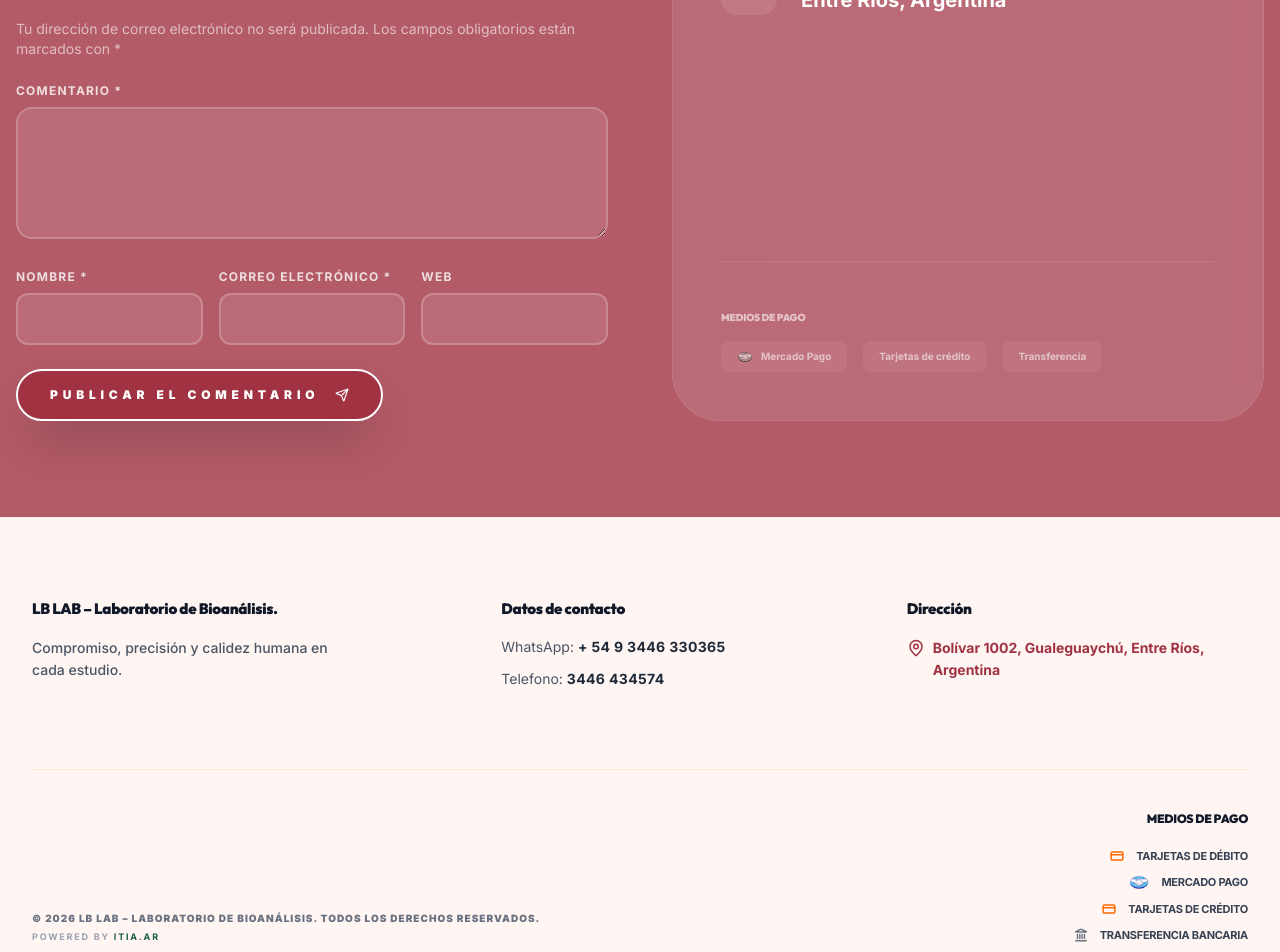
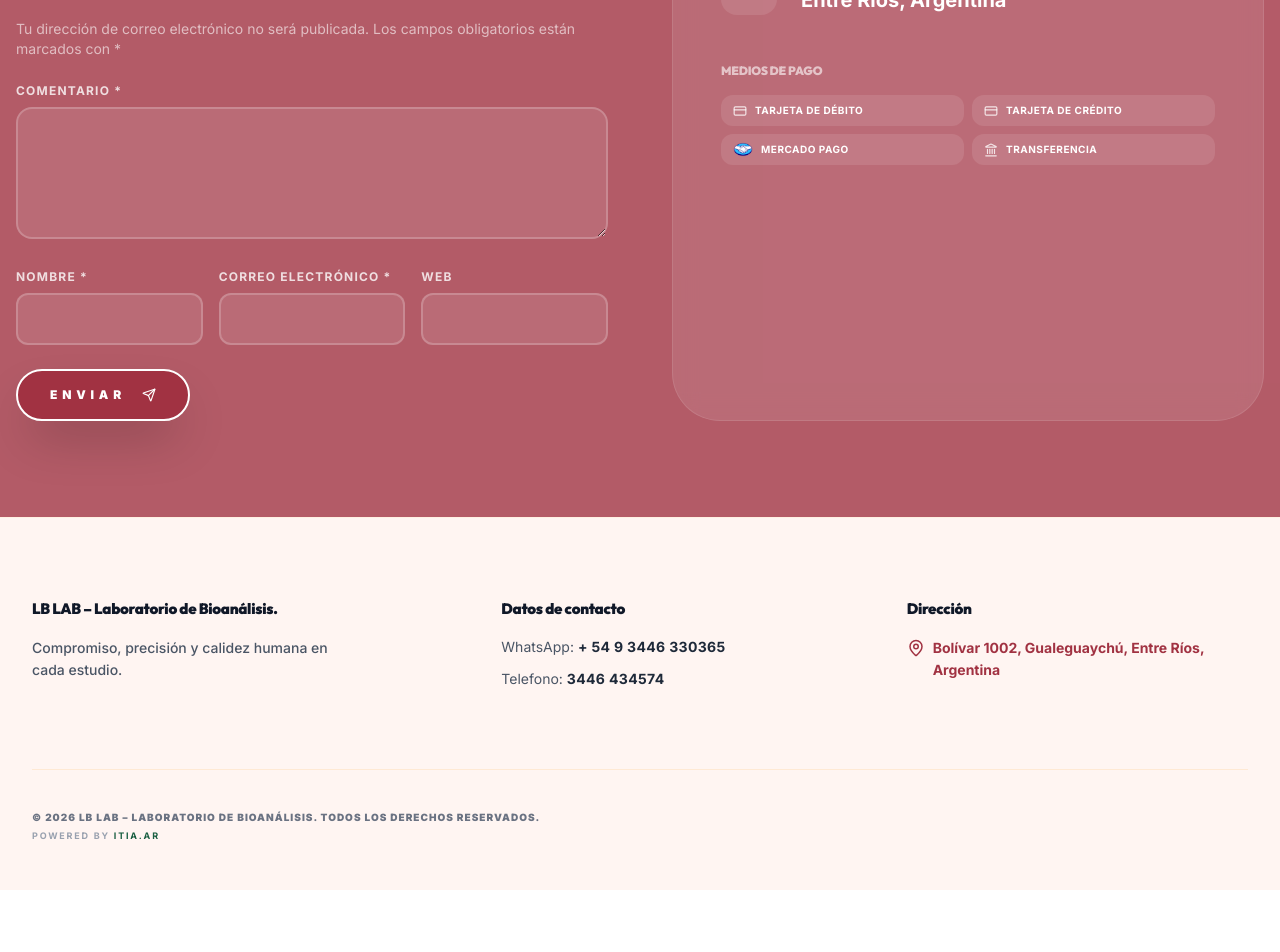
Before and after one commit to LucioRebora/lblab, a Next.js app: page / in a window 1280 px wide. Shown: the part 8000-8952 px from the top of the page. After the commit the page ends 8890 px from the top, so only its background shows below. Built offline with nearby package versions, Linux system fonts and the light colour scheme.

Commit message:
first lblab

```diff
--- a/src/components/Contact.tsx
+++ b/src/components/Contact.tsx
@@ -1,14 +1,14 @@
 "use client";
 
 import { motion } from "framer-motion";
-import { Send, MapPin, Phone, MessageCircle } from "lucide-react";
+import { Send, MapPin, Phone, MessageCircle, CreditCard, Landmark } from "lucide-react";
 
 export default function Contact() {
     return (
         <section id="contacto" className="py-24 bg-primary-burgundy/80 relative text-white">
             <div className="max-w-7xl mx-auto px-4">
                 {/* Map Placeholder Header */}
-                <div className="bg-white rounded-[2rem] overflow-hidden mb-16 shadow-2xl border-4 border-white/20 h-80 relative group">
+                <div id="mapa" className="bg-white rounded-[2rem] overflow-hidden mb-16 shadow-2xl border-4 border-white/20 h-80 relative group scroll-mt-24">
                     <div className="absolute inset-0 bg-gray-200 animate-pulse flex items-center justify-center">
                         <MapPin size={48} className="text-primary-burgundy animate-bounce" />
                         <span className="ml-4 text-gray-500 font-bold uppercase tracking-widest text-sm">UBICACIÓN: Bolívar 1002, Gualeguaychú</span>
@@ -16,7 +16,7 @@ export default function Contact() {
                     {/* Real Map embed could go here */}
                     <iframe
                         src="https://www.google.com/maps/embed?pb=!1m18!1m12!1m3!1d3393.362908233777!2d-58.514444!3d-33.008889!2m3!1f0!2f0!3f0!3m2!1i1024!2i768!4f13.1!3m3!1m2!1s0x95baa80693a7413d%3A0xe5a3c0e3a4e9b60b!2sBol%C3%ADvar%201002%2C%20Gualeguaych%C3%BA%2C%20Entre%20R%C3%ADos!5e0!3m2!1ses!2sar!4v1700000000000!5m2!1ses!2sar"
-                        className="absolute inset-0 w-full h-full grayscale opacity-50 group-hover:grayscale-0 group-hover:opacity-100 transition-all duration-700"
+                        className="absolute inset-0 w-full h-full border-0"
                         loading="lazy"
                     ></iframe>
                 </div>
@@ -66,7 +66,7 @@ export default function Contact() {
                                     </div>
                                 </div>
                                 <button className="bg-primary-burgundy border-2 border-white text-white px-8 py-4 rounded-full font-black text-xs tracking-[0.4em] uppercase hover:bg-white hover:text-primary-burgundy transition-all shadow-2xl flex items-center gap-4 group">
-                                    Publicar el comentario
+                                    Enviar
                                     <Send size={14} className="group-hover:translate-x-1 group-hover:-translate-y-1 transition-transform" />
                                 </button>
                             </form>
@@ -104,30 +104,42 @@ export default function Contact() {
 
                             <div className="space-y-4">
                                 <h4 className="text-xs font-black tracking-[0.3em] uppercase opacity-60">Dirección</h4>
-                                <div className="flex items-center gap-6 group">
+                                <a
+                                    href="#mapa"
+                                    className="flex items-center gap-6 group hover:opacity-80 transition-opacity"
+                                >
                                     <div className="bg-white/10 p-4 rounded-2xl group-hover:bg-primary-green transition-colors">
                                         <MapPin size={24} />
                                     </div>
                                     <div>
                                         <p className="text-xl font-bold max-w-xs leading-snug">Bolívar 1002, Gualeguaychú, Entre Ríos, Argentina</p>
                                     </div>
+                                </a>
+                            </div>
+
+                            <div className="space-y-4">
+                                <h4 className="text-xs font-black tracking-[0.3em] uppercase opacity-60">Medios de pago</h4>
+                                <div className="grid grid-cols-2 gap-2">
+                                    <div className="bg-white/10 px-3 py-2 rounded-xl flex items-center gap-2 text-[10px] font-bold uppercase tracking-wider">
+                                        <CreditCard size={14} className="text-white/80" />
+                                        Tarjeta de Débito
+                                    </div>
+                                    <div className="bg-white/10 px-3 py-2 rounded-xl flex items-center gap-2 text-[10px] font-bold uppercase tracking-wider">
+                                        <CreditCard size={14} className="text-white/80" />
+                                        Tarjeta de Crédito
+                                    </div>
+                                    <div className="bg-white/10 px-3 py-2 rounded-xl flex items-center gap-2 text-[10px] font-bold uppercase tracking-wider">
+                                        <img src="/img/mercadopago.png" alt="Mercado Pago" className="w-5 h-auto" />
+                                        Mercado Pago
+                                    </div>
+                                    <div className="bg-white/10 px-3 py-2 rounded-xl flex items-center gap-2 text-[10px] font-bold uppercase tracking-wider">
+                                        <Landmark size={14} className="text-white/80" />
+                                        Transferencia
+                                    </div>
                                 </div>
                             </div>
                         </div>
 
-                        <div className="pt-12 mt-12 border-t border-white/10 flex flex-col sm:flex-row justify-between items-center gap-8">
-                            <div className="space-y-4 text-center sm:text-left">
-                                <h4 className="text-[10px] font-black tracking-[0.4em] uppercase opacity-60 mb-4">Medios de pago</h4>
-                                <div className="flex flex-wrap gap-4 items-center justify-center sm:justify-start grayscale opacity-60">
-                                    <span className="bg-white/10 px-4 py-2 rounded-lg text-[10px] font-bold flex items-center gap-2">
-                                        <img src="/img/mercadopago.png" alt="Mercado Pago" className="w-4 h-auto" />
-                                        Mercado Pago
-                                    </span>
-                                    <span className="bg-white/10 px-4 py-2 rounded-lg text-[10px] font-bold">Tarjetas de crédito</span>
-                                    <span className="bg-white/10 px-4 py-2 rounded-lg text-[10px] font-bold">Transferencia</span>
-                                </div>
-                            </div>
-                        </div>
                     </motion.div>
                 </div>
             </div>
--- a/src/components/Footer.tsx
+++ b/src/components/Footer.tsx
@@ -1,4 +1,4 @@
-import { MapPin, CreditCard, Landmark, Smartphone } from "lucide-react";
+import { MapPin } from "lucide-react";
 
 export default function Footer() {
     return (
@@ -33,15 +33,22 @@ export default function Footer() {
 
                     {/* Address Column */}
                     <div className="space-y-4">
+                        <div className="space-y-4">
                             <h4 className="text-gray-900 font-black text-[15px] tracking-tight">
                                 Dirección
                             </h4>
-                        <div className="flex items-start gap-2 group">
+                            <a
+                                href="#mapa"
+                                className="flex items-start gap-2 group hover:opacity-80 transition-opacity"
+                            >
                                 <MapPin size={18} className="text-primary-burgundy mt-0.5 shrink-0" />
                                 <p className="text-primary-burgundy font-bold text-sm leading-relaxed hover:underline decoration-primary-burgundy/30 cursor-pointer">
                                     Bolívar 1002, Gualeguaychú, Entre Ríos, Argentina
                                 </p>
+                            </a>
                         </div>
+
+
                     </div>
                 </div>
 
@@ -57,30 +64,7 @@ export default function Footer() {
                         </p>
                     </div>
 
-                    {/* Right side: Payment Methods */}
-                    <div className="flex flex-col items-end gap-4 min-w-[200px]">
-                        <h4 className="text-gray-900 font-black text-[12px] tracking-widest uppercase mb-1">
-                            Medios de pago
-                        </h4>
-                        <div className="space-y-2.5">
-                            <div className="flex items-center justify-end gap-3 text-gray-700 text-[11px] font-bold tracking-tight">
-                                <span className="order-1 uppercase">Tarjetas de débito</span>
-                                <CreditCard size={14} className="text-orange-500" strokeWidth={2.5} />
-                            </div>
-                            <div className="flex items-center justify-end gap-3 text-gray-700 text-[11px] font-bold tracking-tight">
-                                <span className="order-1 uppercase">Mercado Pago</span>
-                                <img src="/img/mercadopago.png" alt="Mercado Pago" className="w-5 h-auto opacity-80" />
-                            </div>
-                            <div className="flex items-center justify-end gap-3 text-gray-700 text-[11px] font-bold tracking-tight">
-                                <span className="order-1 uppercase">Tarjetas de crédito</span>
-                                <CreditCard size={14} className="text-orange-500" strokeWidth={2.5} />
-                            </div>
-                            <div className="flex items-center justify-end gap-3 text-gray-700 text-[11px] font-bold tracking-tight">
-                                <span className="order-1 uppercase">Transferencia bancaria</span>
-                                <Landmark size={14} className="text-gray-500" strokeWidth={2.5} />
-                            </div>
-                        </div>
-                    </div>
+
                 </div>
             </div>
         </footer>
```
Lines whose indentation alone changed are shown as unchanged.
